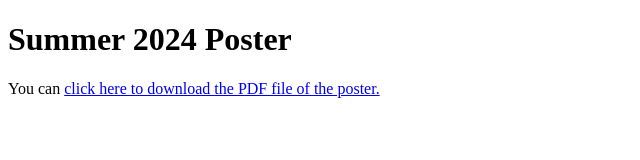
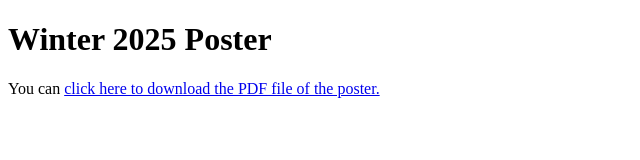
Before and after one commit to clemener/Winter-Poster-2025, a plain HTML site: page index.html in a window 1280 px wide. Shown: the whole page, without its empty margins (0-640 px from the left). Drawn offline with Linux system fonts and the light colour scheme.

Commit message:
Update index.html

```diff
--- a/index.html
+++ b/index.html
@@ -2,10 +2,10 @@
 <html>
 
 <head>
-  <title>Summer 2024 Poster</title>
+  <title>Winter 2025 Poster</title>
 </head>
 <body>
-  <h1>Summer 2024 Poster</h1>
+  <h1>Winter 2025 Poster</h1>
   <!-- <embed src="quarc_cua_retreat_2024_poster_ec.pdf" type="application/pdf" width="100%" height="600px" /> -->
 <!--   <iframe src="quarc_cua_retreat_2024_poster_ec.pdf" width="auto" height="auto"> </iframe> -->
 <!--   <object data="winter_2024_poster.pdf" type="application/pdf" width="100%" height="800px"> -->
```
